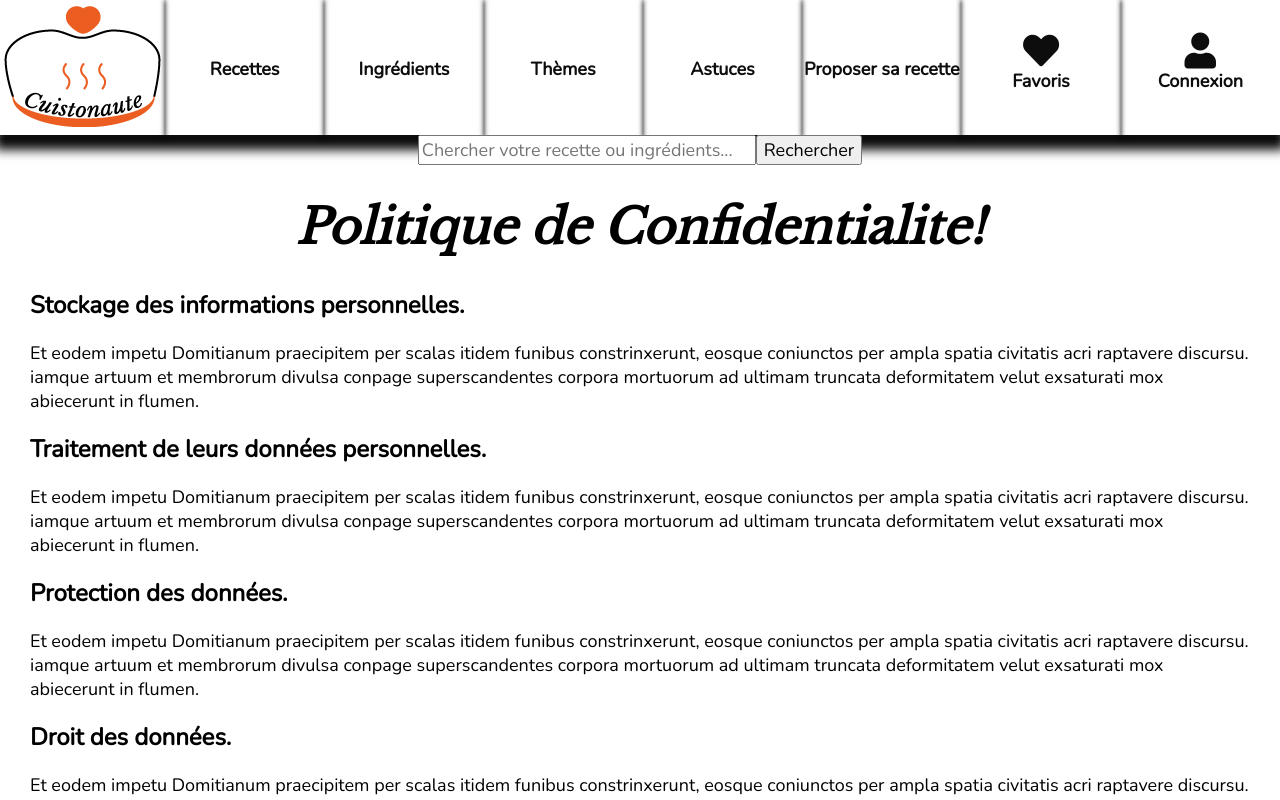
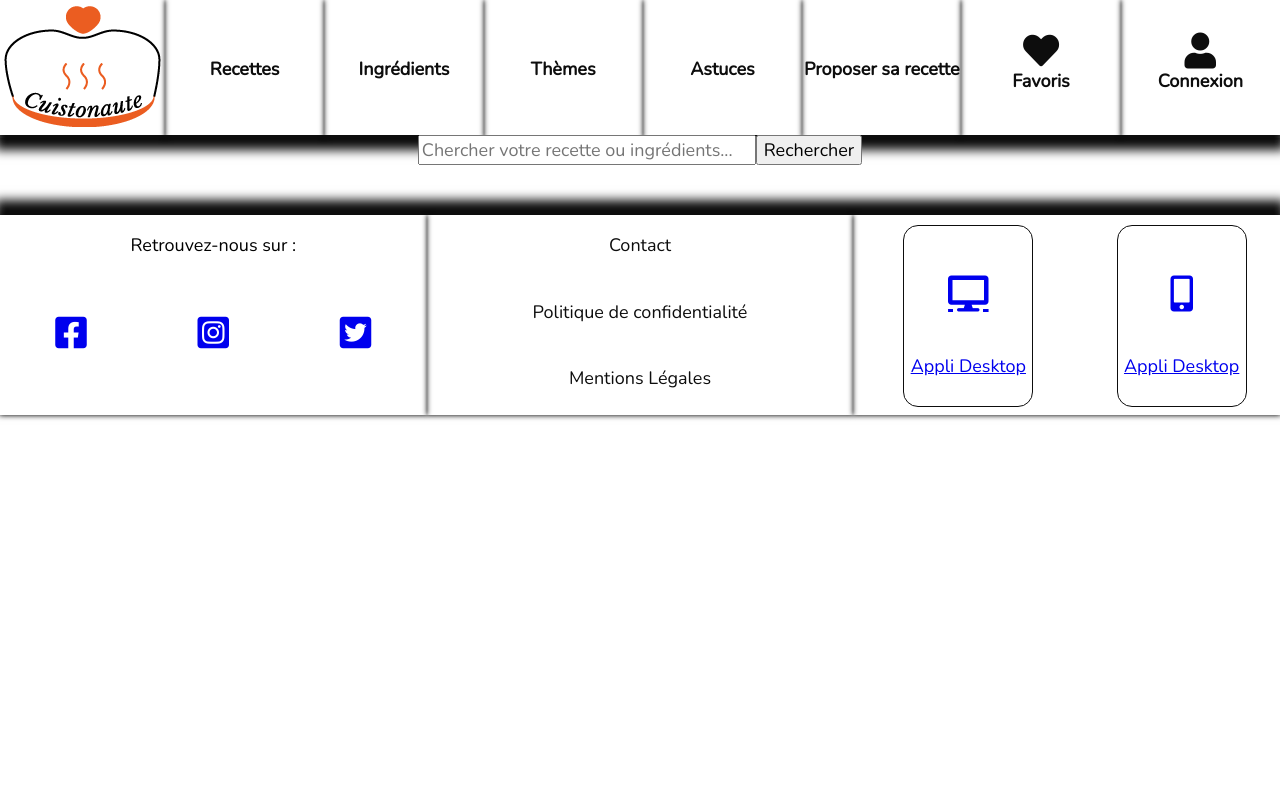
Before and after one commit to Cuistonaute/Cuistonaute, a React (Create React App) app in the folder Frontend/: page /PolitiqueConfidentialite in a window 1280 px wide. Shown: the top 800 px of the page. Built offline with nearby package versions, Linux system fonts and the light colour scheme.

Commit message:
update links

```diff
--- a/Frontend/src/App.tsx
+++ b/Frontend/src/App.tsx
@@ -31,11 +31,11 @@ const App = () => {
         <Route path='/Ingredients' element={<Ingredients />} />
         <Route path='/Themes' element={<Themes />} />
         <Route path='/Astuces' element={<Astuces />} />
-        <Route path='/Proposer-sa-recette' element={<ProposerSaRecette />} />
+        <Route path='/Proposer_sa_recette' element={<ProposerSaRecette />} />
         <Route path='/Favoris' element={<Favoris />} />
         <Route path='/Contact' element={<Contact />} />
-        <Route path='/CGU' element={<CGU />} />
-        <Route path='/PolitiqueConfidentialite' element={<PolitiqueConfidentialite />} />
+        <Route path='/mentions_legales' element={<CGU />} />
+        <Route path='/Politique_Confidentialite' element={<PolitiqueConfidentialite />} />
       </Routes>
       <Footer />
     </BrowserRouter>
```
